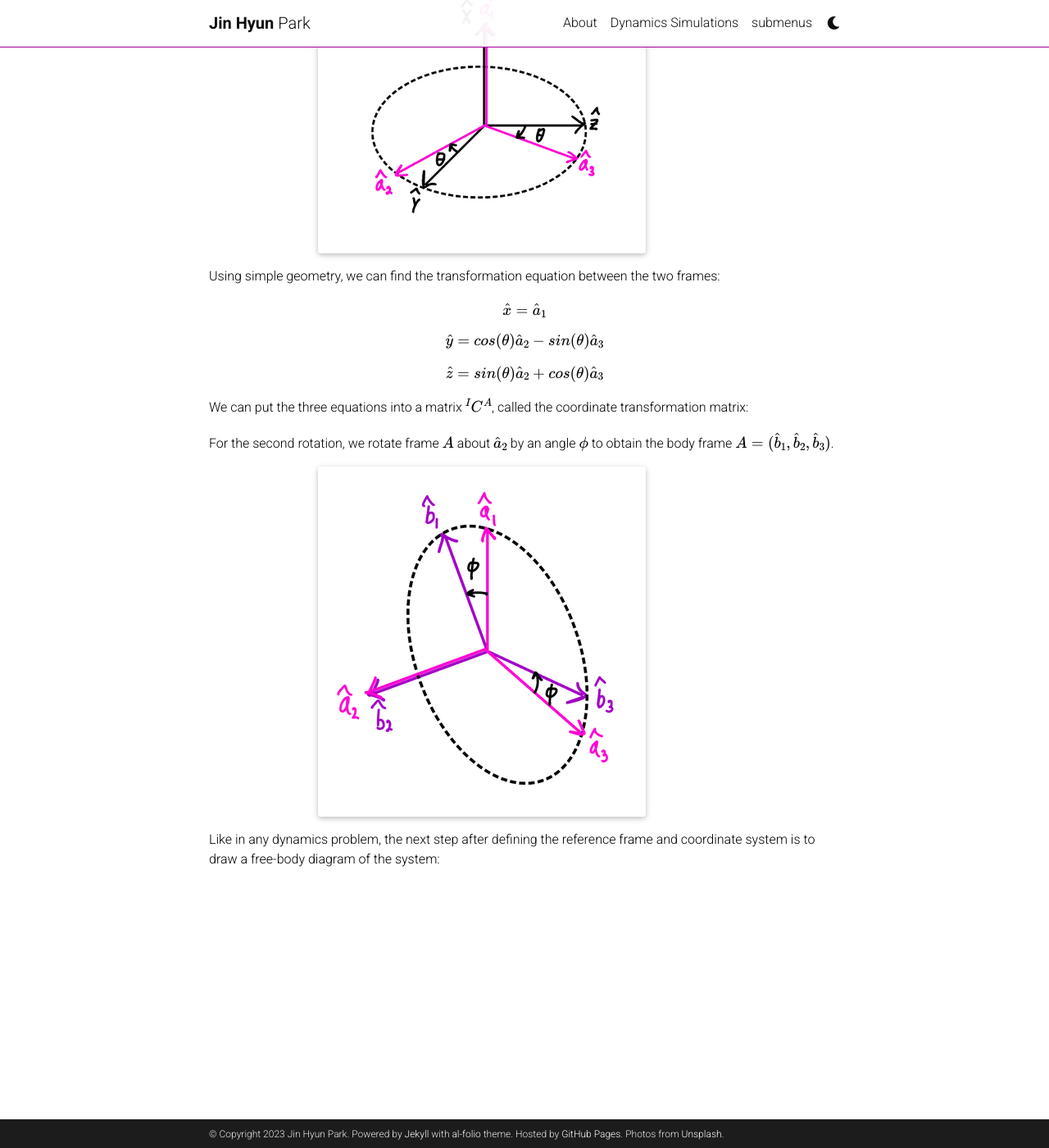
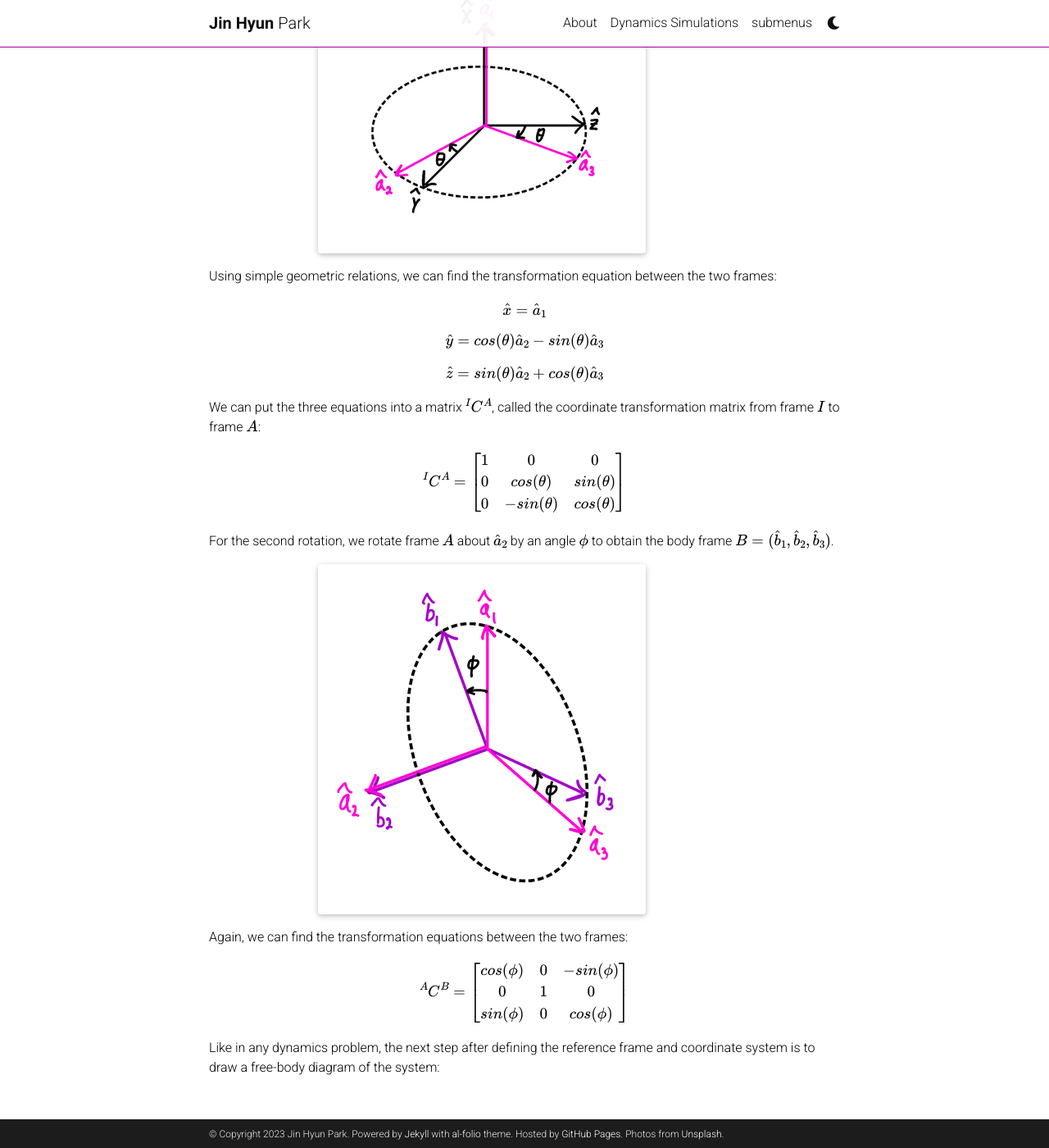
Before and after one commit to jinhyunpark2459/jinhyunpark2459.github.io, a Jekyll site: the page built from _projects/single_pendulum.md, in a window 1280 px wide and 1400 px high, scrolled down 1125 px. Shown: the whole window at 82% size. Built offline with Jekyll 4.4.1, drawn with Linux system fonts in a browser that asks for light colours; full-size pictures stand in for the smaller copies a plugin makes; comment, search, counter and statistics services are not loaded; a style sheet for code colours, icons or effects is not loaded.

Commit message:
Update single_pendulum.md

```diff
--- a/_projects/single_pendulum.md
+++ b/_projects/single_pendulum.md
@@ -33,7 +33,7 @@ First, we need to define the body frame. To define the body frame, we need to go
 </div>
 
 
-Using simple geometry, we can find the transformation equation between the two frames:
+Using simple geometric relations, we can find the transformation equation between the two frames:
 
 $$
 \hat{x}=\hat{a}_1
@@ -47,9 +47,18 @@ $$
 \hat{z}=sin(\theta)\hat{a}_2+cos(\theta)\hat{a}_3
 $$
 
-We can put the three equations into a matrix $${}^IC^A$$, called the coordinate transformation matrix:
+We can put the three equations into a matrix $${}^IC^A$$, called the coordinate transformation matrix from frame $$I$$ to frame $$A$$:
 
-For the second rotation, we rotate frame $$A$$ about $$\hat{a}_2$$ by an angle $$\phi$$ to obtain the body frame $$A=(\hat{b}_1,\hat{b}_2,\hat{b}_3)$$.
+$$
+{}^IC^A=
+\begin{bmatrix}
+1 & 0 & 0 \\
+0 & cos(\theta) & sin(\theta) \\
+0 & -sin(\theta) & cos(\theta) \\
+\end{bmatrix}
+$$
+
+For the second rotation, we rotate frame $$A$$ about $$\hat{a}_2$$ by an angle $$\phi$$ to obtain the body frame $$B=(\hat{b}_1,\hat{b}_2,\hat{b}_3)$$.
 
 <div class="row justify-content-sm-center">
     <div class="col-sm-8 mt-3 mt-md-0">
@@ -57,4 +66,15 @@ For the second rotation, we rotate frame $$A$$ about $$\hat{a}_2$$ by an angle $
     </div>
 </div>
 
+Again, we can find the transformation equations between the two frames:
+
+$$
+{}^AC^B=
+\begin{bmatrix}
+cos(\phi) & 0 & -sin(\phi) \\
+0 & 1 & 0 \\
+sin(\phi) & 0 & cos(\phi) \\
+\end{bmatrix}
+$$
+
 Like in any dynamics problem, the next step after defining the reference frame and coordinate system is to draw a free-body diagram of the system:
```
